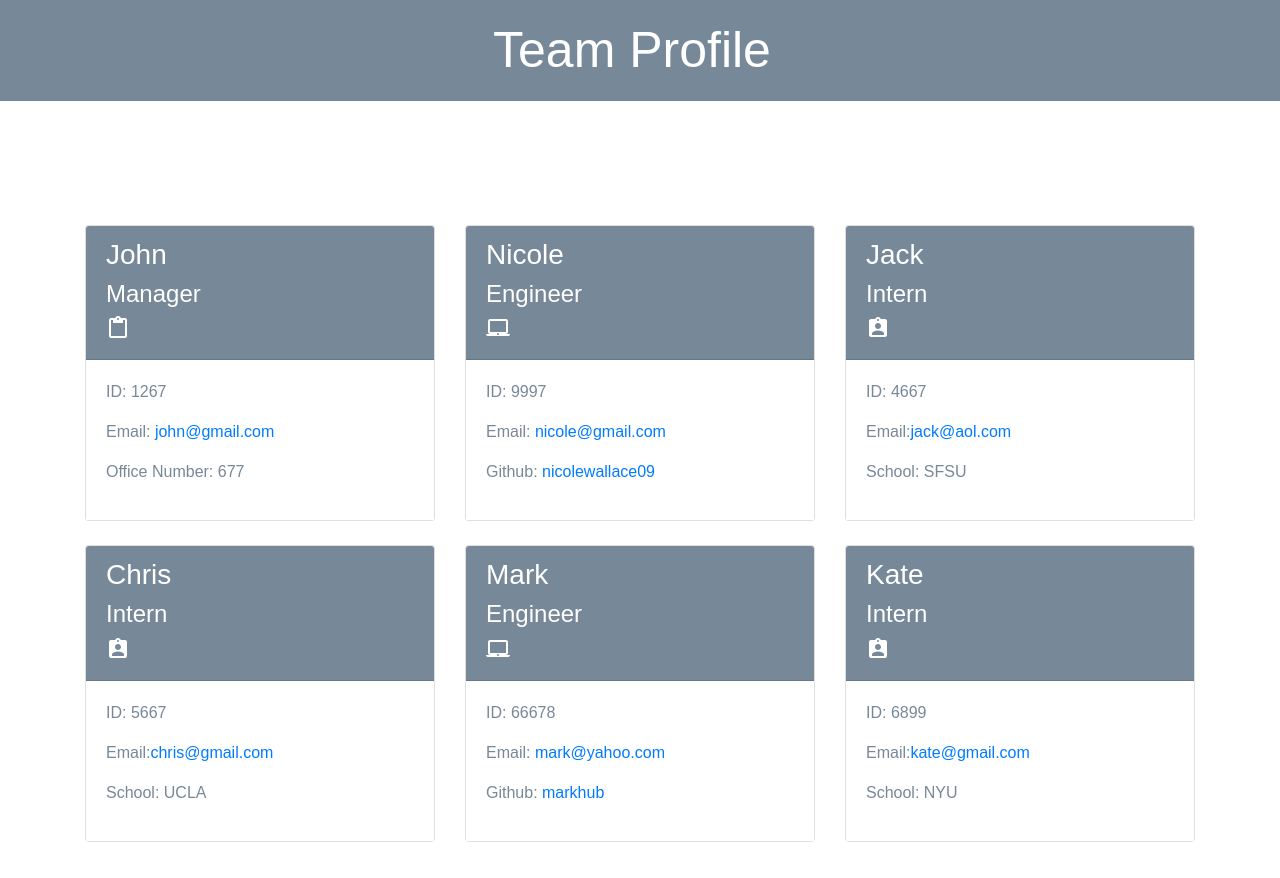
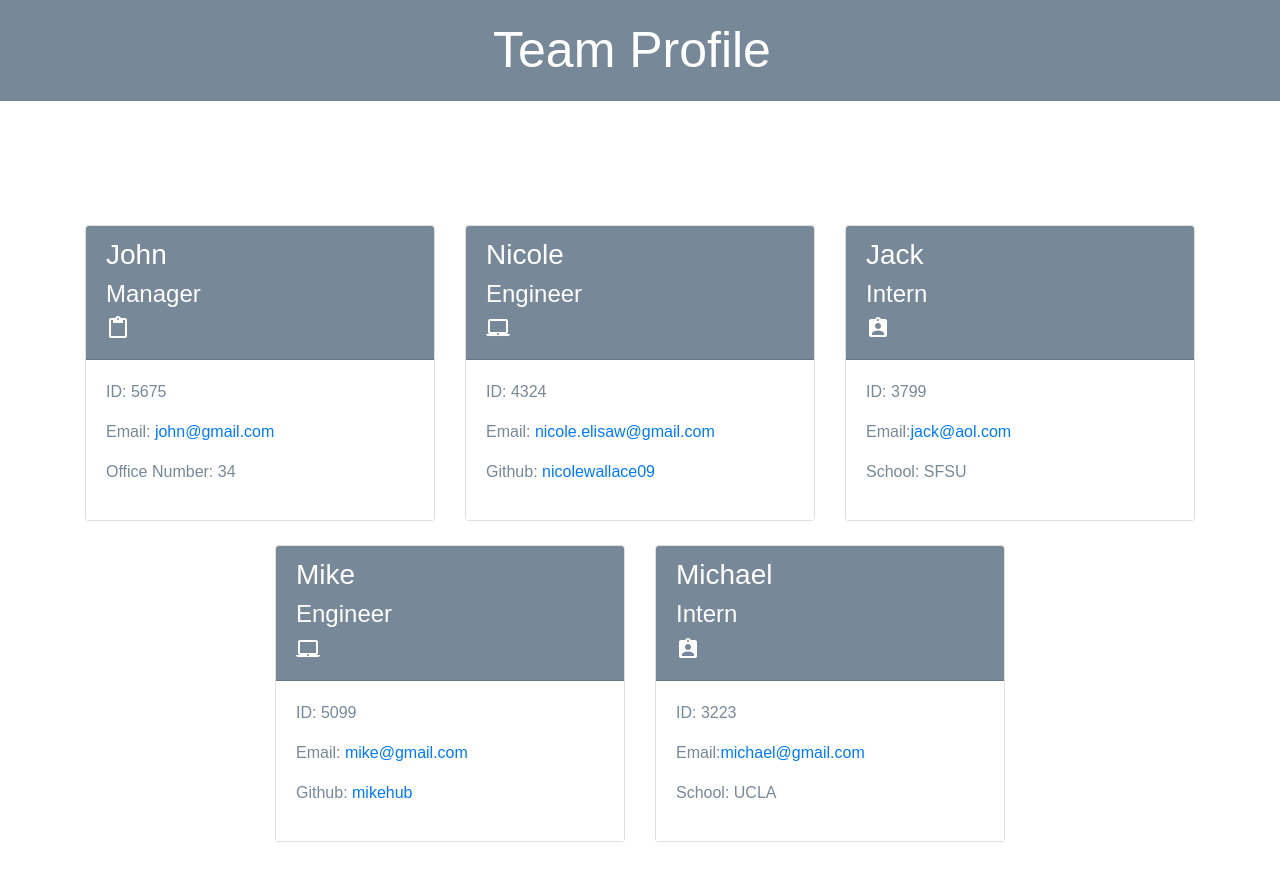
Before and after one commit to nicolewallace09/team-profile-generator, a website: page dist/index.html in a window 1280 px wide. Drawn offline with nearby package versions, Linux system fonts and the light colour scheme.

```diff
--- a/dist/index.html
+++ b/dist/index.html
@@ -30,9 +30,9 @@
             </div>
 
             <div class="card-body">
-                <p class="id">ID: 1267</p>
+                <p class="id">ID: 5675</p>
                 <p class="email">Email: <a href="mailto:john@gmail.com">john@gmail.com</a></p>
-                <p class="office">Office Number: 677</p>
+                <p class="office">Office Number: 34</p>
             </div>
 
         </div>
@@ -46,8 +46,8 @@
             </div>
 
             <div class="card-body">
-                <p class="id">ID: 9997</p>
-                <p class="email">Email: <a href="mailto:nicole@gmail.com">nicole@gmail.com</a></p>
+                <p class="id">ID: 4324</p>
+                <p class="email">Email: <a href="mailto:nicole.elisaw@gmail.com">nicole.elisaw@gmail.com</a></p>
                 <p class="github">Github: <a href="https://github.com/nicolewallace09">nicolewallace09</a></p>
             </div>
 
@@ -62,7 +62,7 @@
             </div>
 
             <div class="card-body">
-                <p class="id">ID: 4667</p>
+                <p class="id">ID: 3799</p>
                 <p class="email">Email:<a href="mailto:jack@aol.com">jack@aol.com</a></p>
                 <p class="school">School: SFSU</p>
             </div>
@@ -72,29 +72,14 @@
     <div class="col-4 mt-4">
         <div class="card h-100">
             <div class="card-header">
-                <h3>Chris</h3>
-                <h4>Intern</h4><i class="material-icons">assignment_ind</i>
-            </div>
-
-            <div class="card-body">
-                <p class="id">ID: 5667</p>
-                <p class="email">Email:<a href="mailto:chris@gmail.com">chris@gmail.com</a></p>
-                <p class="school">School: UCLA</p>
-            </div>
-    </div>
-</div>
-
-    <div class="col-4 mt-4">
-        <div class="card h-100">
-            <div class="card-header">
-                <h3>Mark</h3>
+                <h3>Mike</h3>
                 <h4>Engineer</h4><i class="material-icons">laptop_mac</i>
             </div>
 
             <div class="card-body">
-                <p class="id">ID: 66678</p>
-                <p class="email">Email: <a href="mailto:mark@yahoo.com">mark@yahoo.com</a></p>
-                <p class="github">Github: <a href="https://github.com/markhub">markhub</a></p>
+                <p class="id">ID: 5099</p>
+                <p class="email">Email: <a href="mailto:mike@gmail.com">mike@gmail.com</a></p>
+                <p class="github">Github: <a href="https://github.com/mikehub">mikehub</a></p>
             </div>
 
         </div>
@@ -103,14 +88,14 @@
     <div class="col-4 mt-4">
         <div class="card h-100">
             <div class="card-header">
-                <h3>Kate</h3>
+                <h3>Michael</h3>
                 <h4>Intern</h4><i class="material-icons">assignment_ind</i>
             </div>
 
             <div class="card-body">
-                <p class="id">ID: 6899</p>
-                <p class="email">Email:<a href="mailto:kate@gmail.com">kate@gmail.com</a></p>
-                <p class="school">School: NYU</p>
+                <p class="id">ID: 3223</p>
+                <p class="email">Email:<a href="mailto:michael@gmail.com">michael@gmail.com</a></p>
+                <p class="school">School: UCLA</p>
             </div>
     </div>
 </div>
```
Also changed, not shown: README.md, assets/image/samplepage.png (added).
